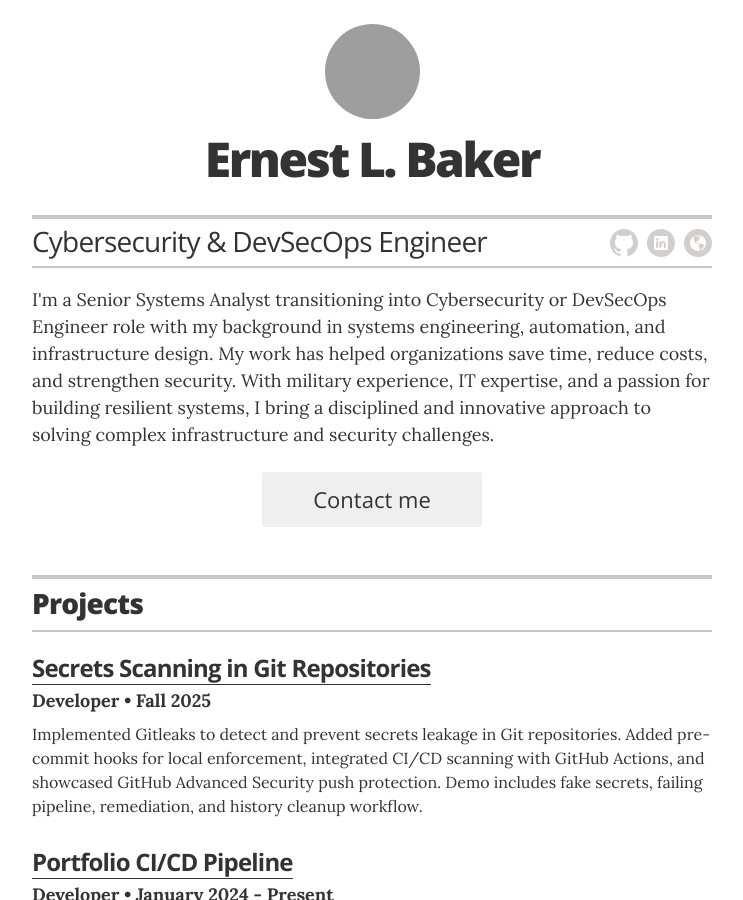
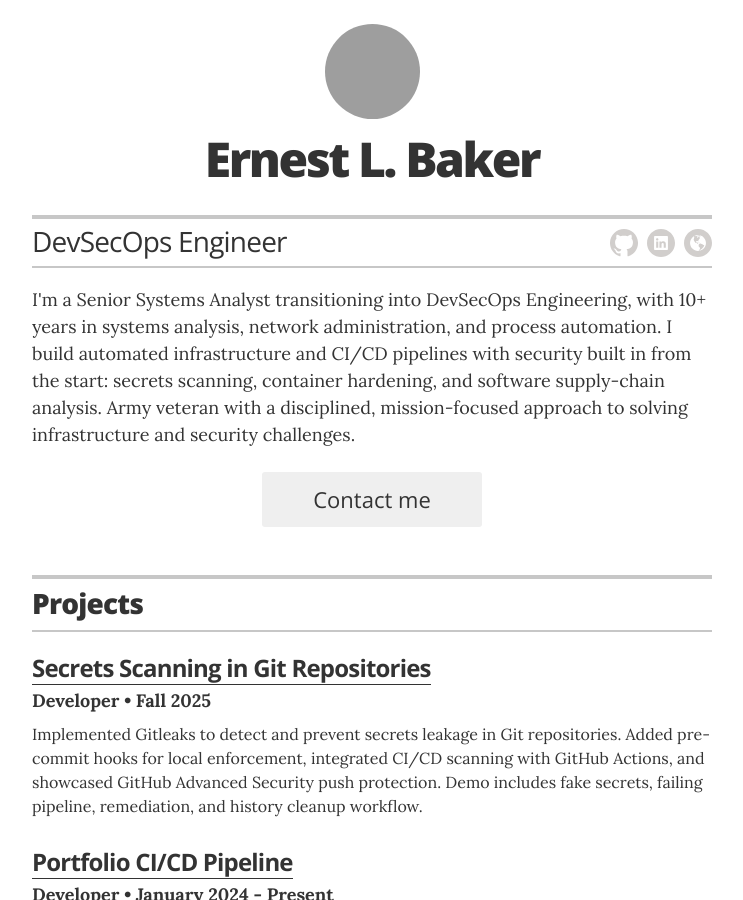
Before and after one commit to crow50/ernest-portfolio, a Jekyll site: the page built from portfolio-site/index.html, in a window 1280 px wide and 900 px high, cut to the strip 0-900 px from the top of the window. Shown: the whole strip, without its empty margins (268-1011 px from the left). Built offline with Jekyll 4.4.1, drawn with Linux system fonts in a browser that asks for light colours; grey boxes are pictures that could not be loaded.

Commit message:
Revise site title and resume introduction
Updated title and resume details to reflect current role and experience.

Signed-off-by: Ernest Baker <crow50@users.noreply.github.com>

```diff
--- a/portfolio-site/_config.yml
+++ b/portfolio-site/_config.yml
@@ -1,5 +1,5 @@
 # Site settings
-title: "Ernest Baker | Cybersecurity & DevSecOps Engineer"
+title: "Ernest Baker | DevSecOps Engineer"
 description: "A vain attempt to document my professional life"
 
 # Build settings
@@ -17,7 +17,7 @@ resume_avatar_photo: "https://avatars.githubusercontent.com/u/15437063?v=4" # "a
 
 # Set the resume name and title
 resume_name:                    "Ernest L. Baker"
-resume_title:                   "Cybersecurity & DevSecOps Engineer"
+resume_title:                   "DevSecOps Engineer"
 
 # used for the contact button in _layouts/resume.html
 resume_contact_email:           "ernestleroybaker@gmail.com"
@@ -30,7 +30,7 @@ resume_header_contact_info:     "{{ site.resume_contact_email }} | {{ site.resum
 display_header_contact_info:    "false"
 
 
-resume_header_intro: "<p>I'm a Senior Systems Analyst transitioning into Cybersecurity or DevSecOps Engineer role with my background in systems engineering, automation, and infrastructure design. My work has helped organizations save time, reduce costs, and strengthen security. With military experience, IT expertise, and a passion for building resilient systems, I bring a disciplined and innovative approach to solving complex infrastructure and security challenges.</p>"
+resume_header_intro: "<p>I'm a Senior Systems Analyst transitioning into DevSecOps Engineering, with 10+ years in systems analysis, network administration, and process automation. I build automated infrastructure and CI/CD pipelines with security built in from the start: secrets scanning, container hardening, and software supply-chain analysis. Army veteran with a disciplined, mission-focused approach to solving infrastructure and security challenges.</p>"
 
 # use "yes" to display the email contact button,
 # "no" to display an "I'm not looking for work" message,
```
